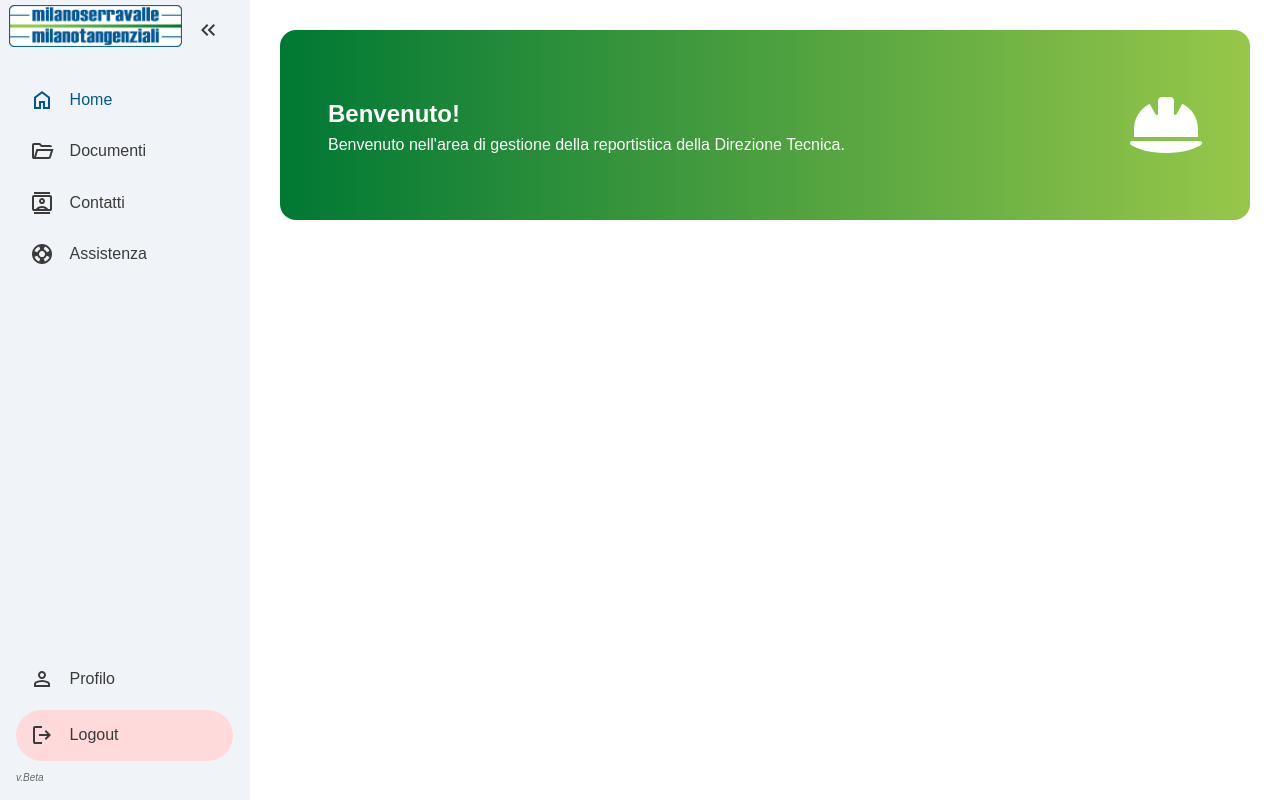
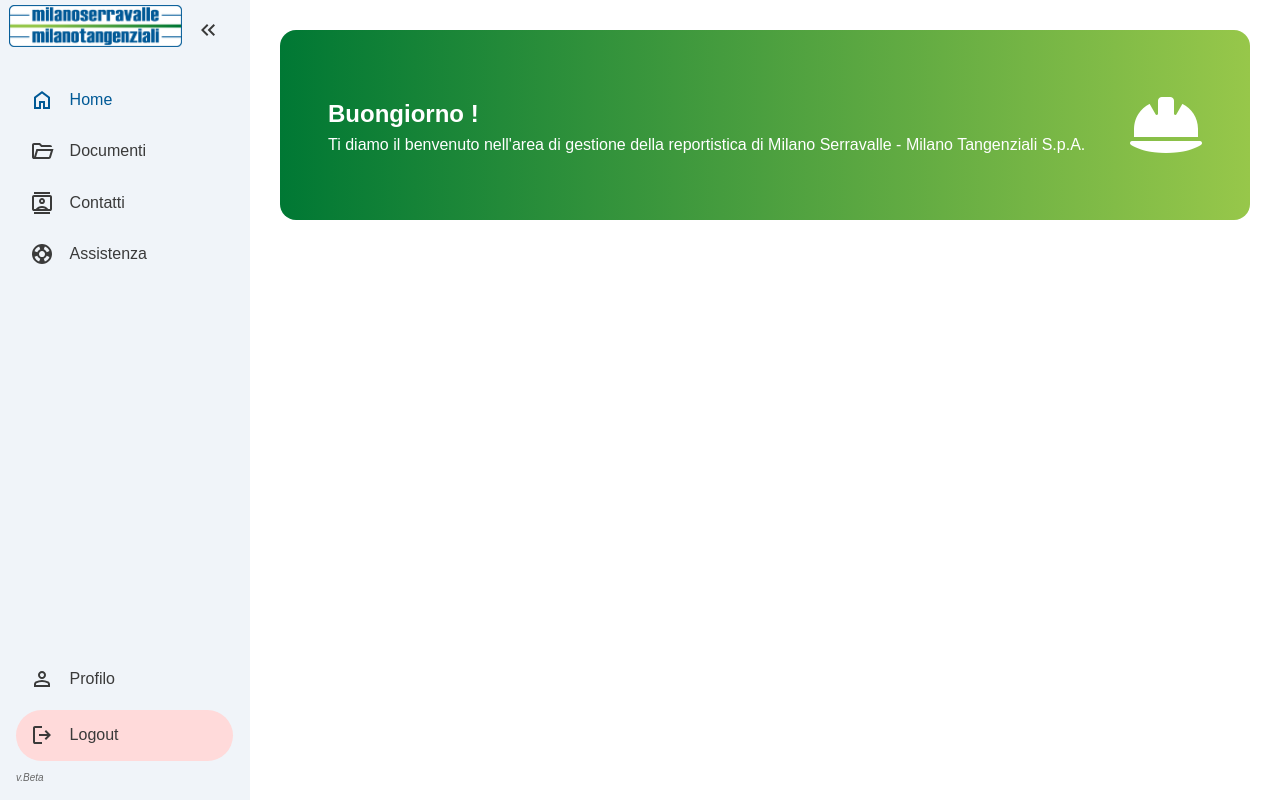
Before and after one commit to colla-serravalle/gis-dashboard-dt-django, a Django app: page / in a window 1280 px wide. Run offline with Django 5.2, Linux system fonts and the light colour scheme; the visitor is signed in with stand-in values (Sample User, id 1); data that the repository does not hold is empty; some web fonts are replaced.

Commit message:
fix: update welcome message and service description for clarity

```diff
--- a/templates/core/home.html
+++ b/templates/core/home.html
@@ -5,8 +5,8 @@
 {% block content %}
 <div class="container welcome-ctnr">
     <div>
-        <h2>Benvenuto!</h2>
-        <p>Benvenuto nell'area di gestione della reportistica della Direzione Tecnica.</p>
+        <h2>Buongiorno !</h2>
+        <p>Ti diamo il benvenuto nell'area di gestione della reportistica di Milano Serravalle - Milano Tangenziali S.p.A.</p>
     </div>
     <div>
         <i class="fa-solid fa-helmet-safety fa-4x"></i>
@@ -16,7 +16,7 @@
 {% if displayable_services %}
 <div class="text-chunk">
     <h1>Servizi</h1>
-    <p>Elenco dei principali servizi disponibili.</p>
+    <p>Elenco dei servizi disponibili.</p>
 </div>
 
 <!-- LAYOUT RESPONSIVE A 3 COLONNE -->
```
